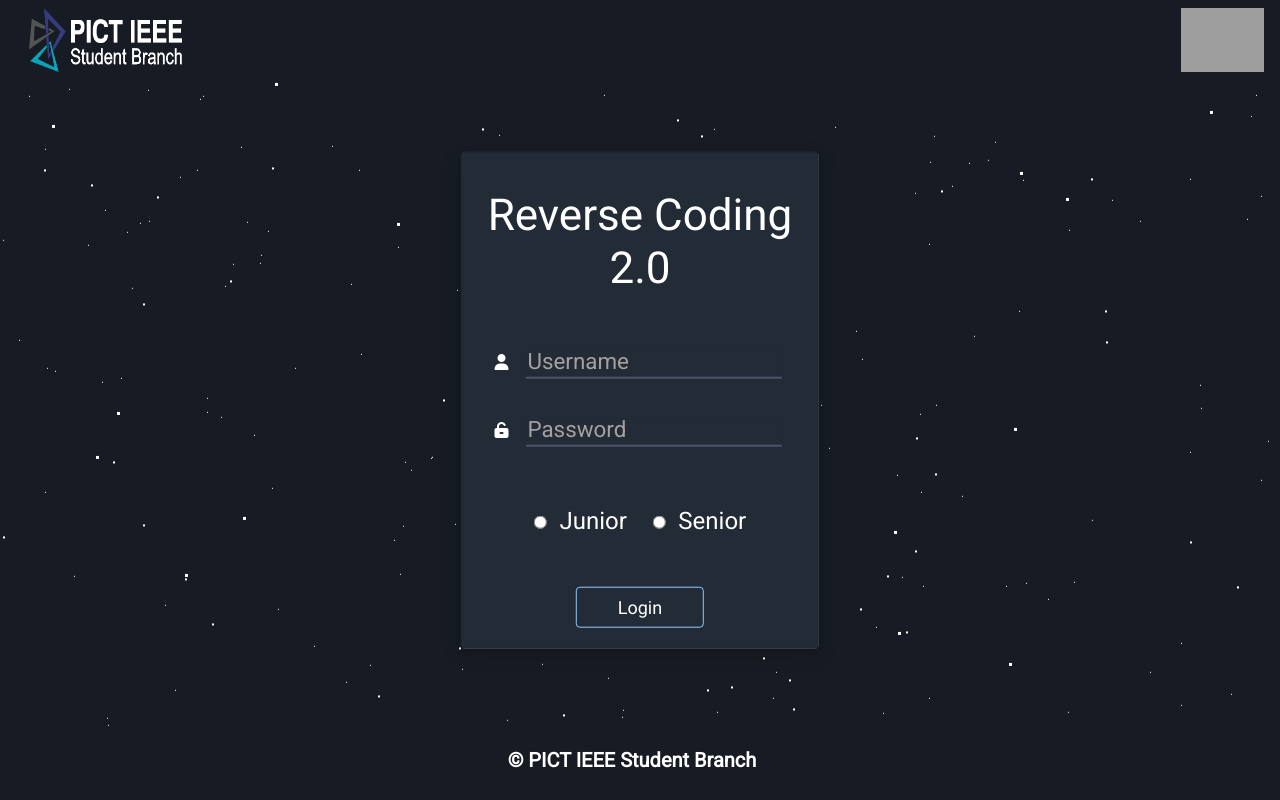
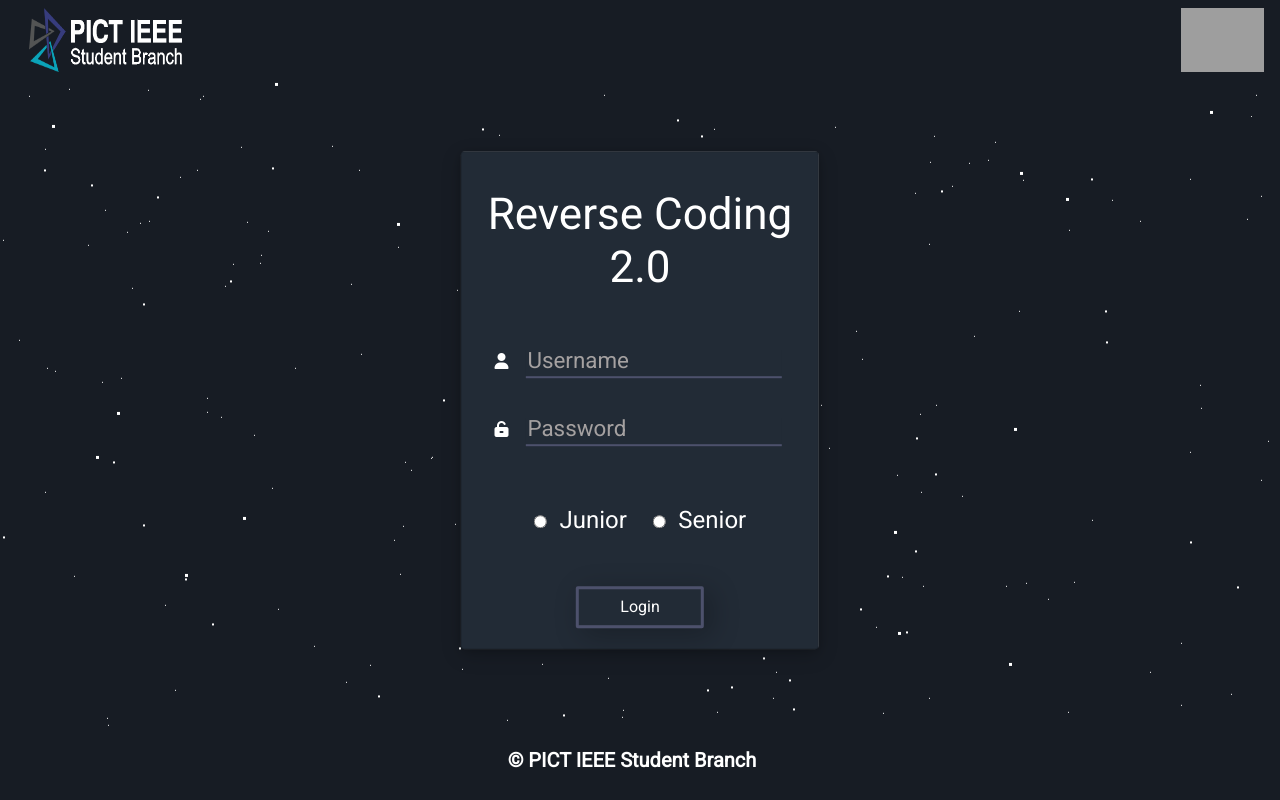
Before and after one commit to meghadandapat/CTD-RC2-Frontend, a React (Create React App) app: page / in a window 1280 px wide. Built offline with nearby package versions, Linux system fonts and the light colour scheme; grey boxes are pictures that could not be loaded; a web font is replaced by a local one.

Commit message:
Login Button

```diff
--- a/src/components/Login/Login.css
+++ b/src/components/Login/Login.css
@@ -141,7 +141,7 @@ font-size: 2.8vh;
     transform: translateY(-2000px); } }
 
 
-    .loginbutton {
+    /* .loginbutton {
       cursor: pointer;
       background: transparent;
       border: 1px solid #91C9FF;
@@ -162,6 +162,38 @@ font-size: 2.8vh;
       color: white;
       font-size: 18px;
       font-weight: 100;
+    } */
+
+    .loginbutton {
+      font-weight: 300;
+      border-radius: 2px;
+      background-color: transparent;
+      border: 3px solid #4d516c;
+      padding: 6px 12px;
+      transition: all 0.5s ease;
+      cursor:pointer;
+      box-shadow: 7px 6px 28px 1px rgba(0, 0, 0, 0.24);
+    }
+    .loginbutton:hover
+    /* button:hover*/ {
+      outline: 0;
+      color: #fff;
+    }
+    .loginbutton:active
+    /* button:active*/ {
+      outline: 0;
+      color: #fff;
+      transform: scale(0.9);
+            /* Scaling button to 0.98 to its original size */
+            box-shadow: 3px 2px 22px 1px rgba(0, 0, 0, 0.24);
+    }
+    .btn-slide-up {
+      background: linear-gradient(to bottom, transparent 50%, #4d516c 50%);
+      background-size: 100% 200%;
+      background-position: left top;
+    }
+    .btn-slide-up:hover {
+      background-position: right bottom;
     }
 
 @media only screen and (max-width: 600px){
--- a/src/components/Login/Login.js
+++ b/src/components/Login/Login.js
@@ -47,7 +47,7 @@ const Login = () => {
                             <label id="senior" htmlFor="senior">Senior</label>
                         </div>
 
-                        <button className="btn loginbutton" type="submit">
+                        <button className="btn loginbutton btn-slide-up" type="submit">
         <span>Login</span>
       </button>
 
```
